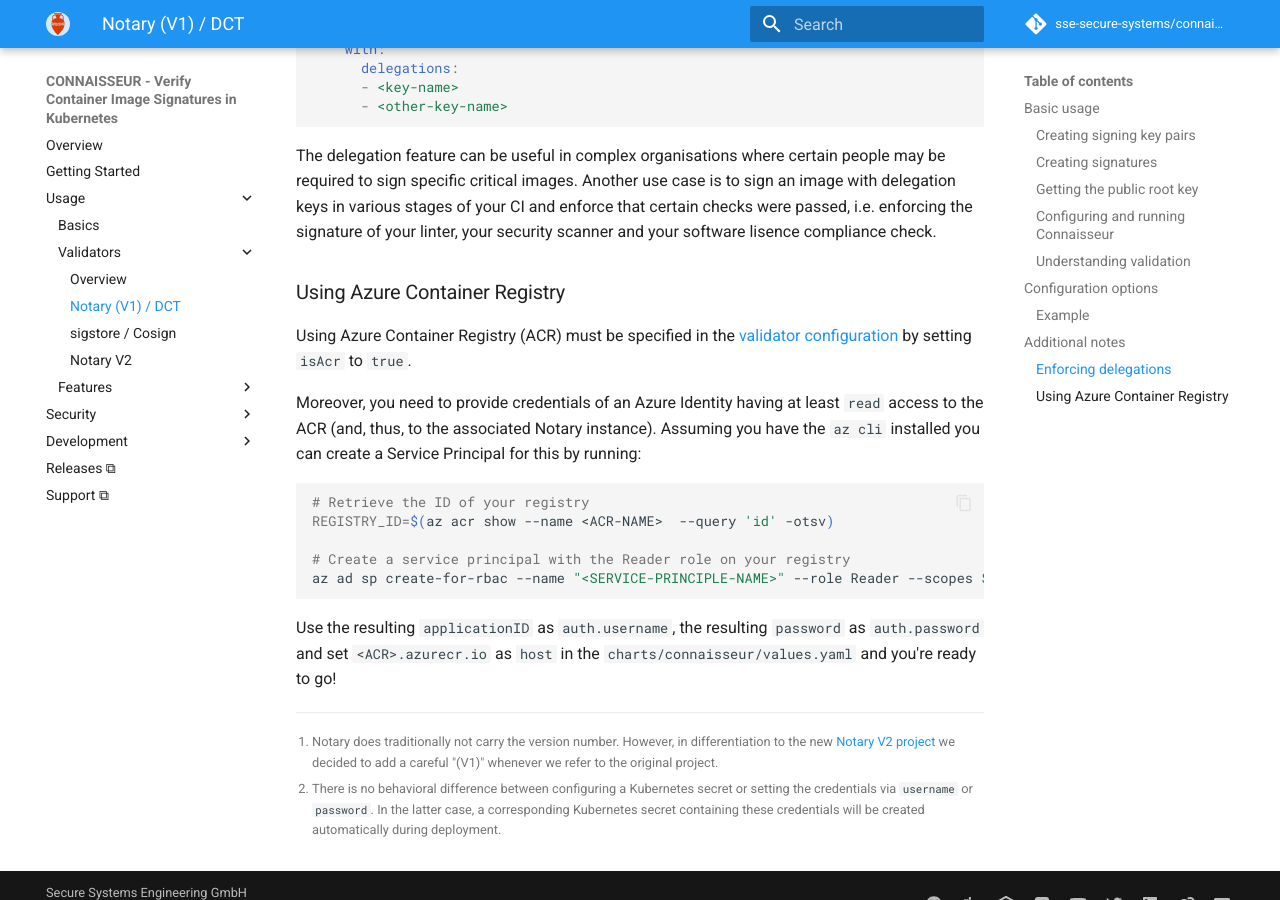
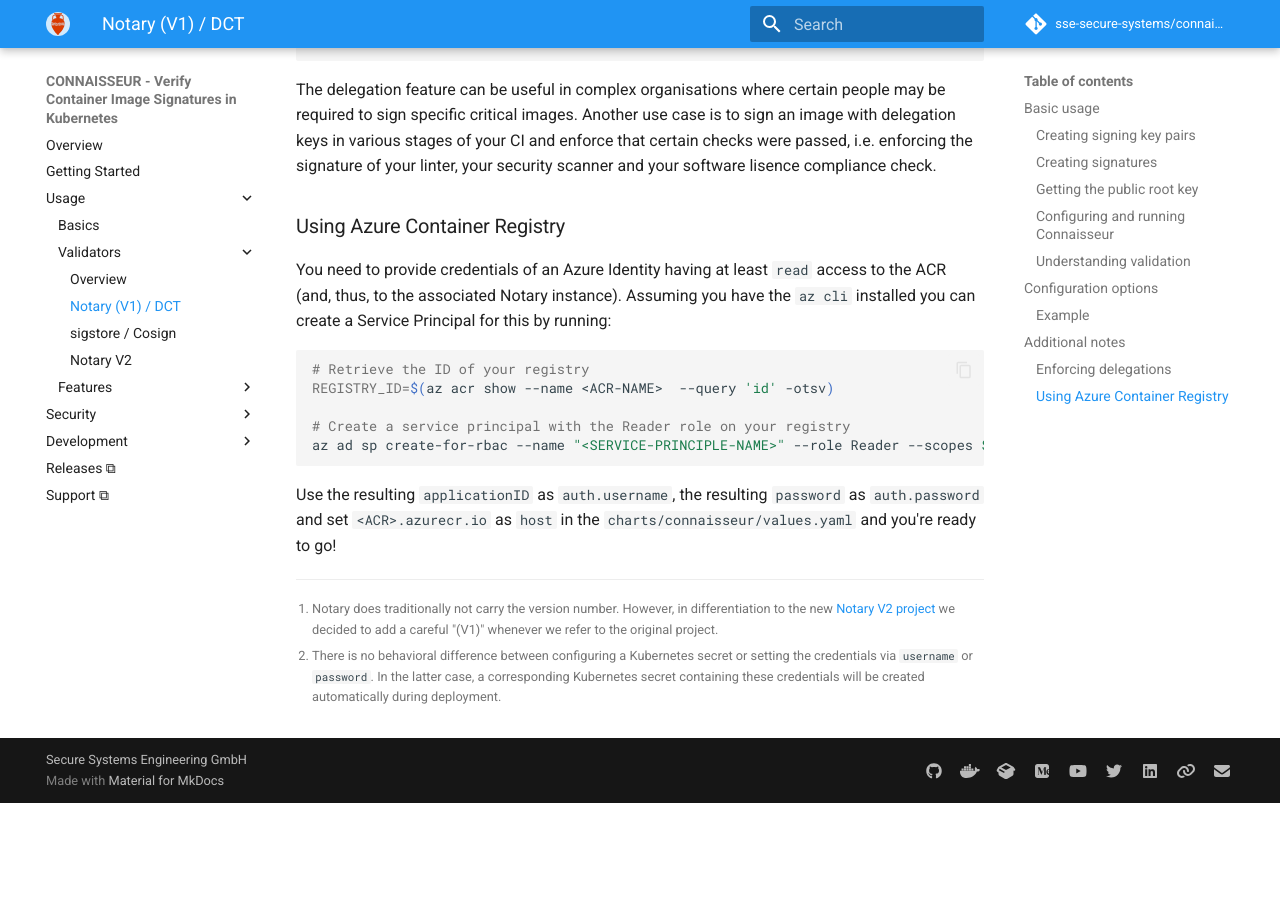
Before and after one commit to sse-secure-systems/connaisseur, an MkDocs documentation site: the page built from docs/validators/notaryv1.md, in a window 1280 px wide and 900 px high, scrolled down 6953 px. Built offline with MkDocs 1.6.1 and Material for MkDocs 9.7.7, drawn with Linux system fonts in a browser that asks for light colours; emoji names are drawn with the system emoji font; comment, search, counter and statistics services are not loaded; the version menu is left out; after the commit the page ends 7756 px from its top, so only the background shows below that; some of the changed text lies outside the part shown.

Commit message:
docs: Remove documentation for ACR flag
Previously, we needed to handle ACR specifically as it didn't follow the spec regarding the health endpoint. As we no longer use notary health endpoints, this is no longer necessary.

````diff
--- a/docs/validators/notaryv1.md
+++ b/docs/validators/notaryv1.md
@@ -189,7 +189,6 @@
 | `auth.username` | - | - | Username to authenticate with[^2]. |
 | `auth.password` | - | - | Password or access token to authenticate with[^2]. |
 | `cert` | - | - | Self-signed certificate of the Notary instance, if used. Certificate must be supplied in `.pem` format. |
-| `isAcr` | `false` | - | `true` if using Azure Container Registry (ACR) as ACR does not offer a health endpoint according to Notary API specs. |
 
 `.application.policy[*]` in `charts/connaisseur/values.yaml` supports the following additional keys for Notary (V1) (refer to [basics](../basics.md#image-policy) for more information on default keys):
 
@@ -291,9 +290,7 @@
 
 ### Using Azure Container Registry
 
-Using Azure Container Registry (ACR) must be specified in the [validator configuration](./notaryv1.md#configuration-options) by setting `isAcr` to `true`.
-
-Moreover, you need to provide credentials of an Azure Identity having at least `read` access to the ACR (and, thus, to the associated Notary instance). Assuming you have the `az cli` installed you can create a Service Principal for this by running:
+You need to provide credentials of an Azure Identity having at least `read` access to the ACR (and, thus, to the associated Notary instance). Assuming you have the `az cli` installed you can create a Service Principal for this by running:
 
 ```bash
 # Retrieve the ID of your registry
````
